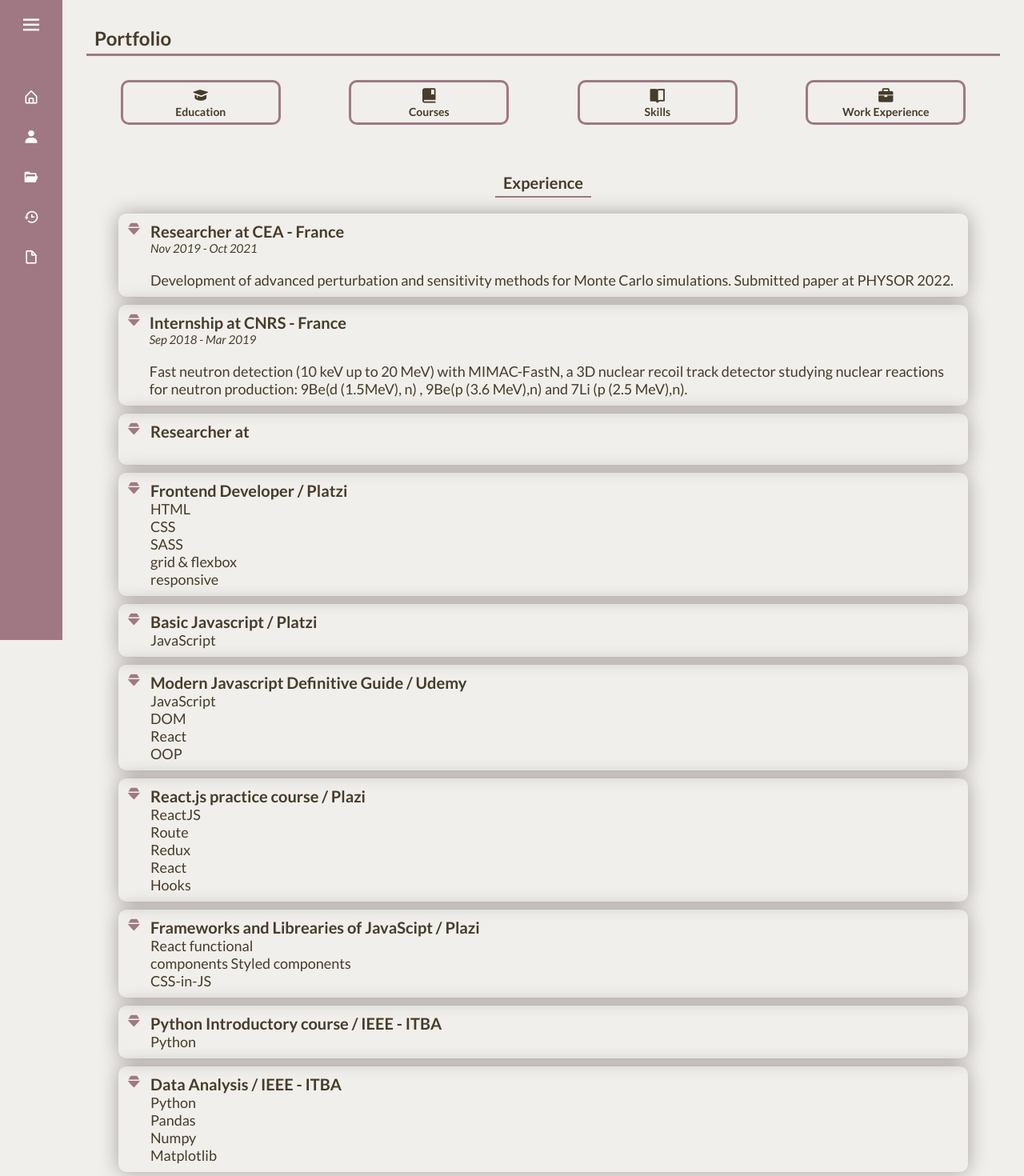
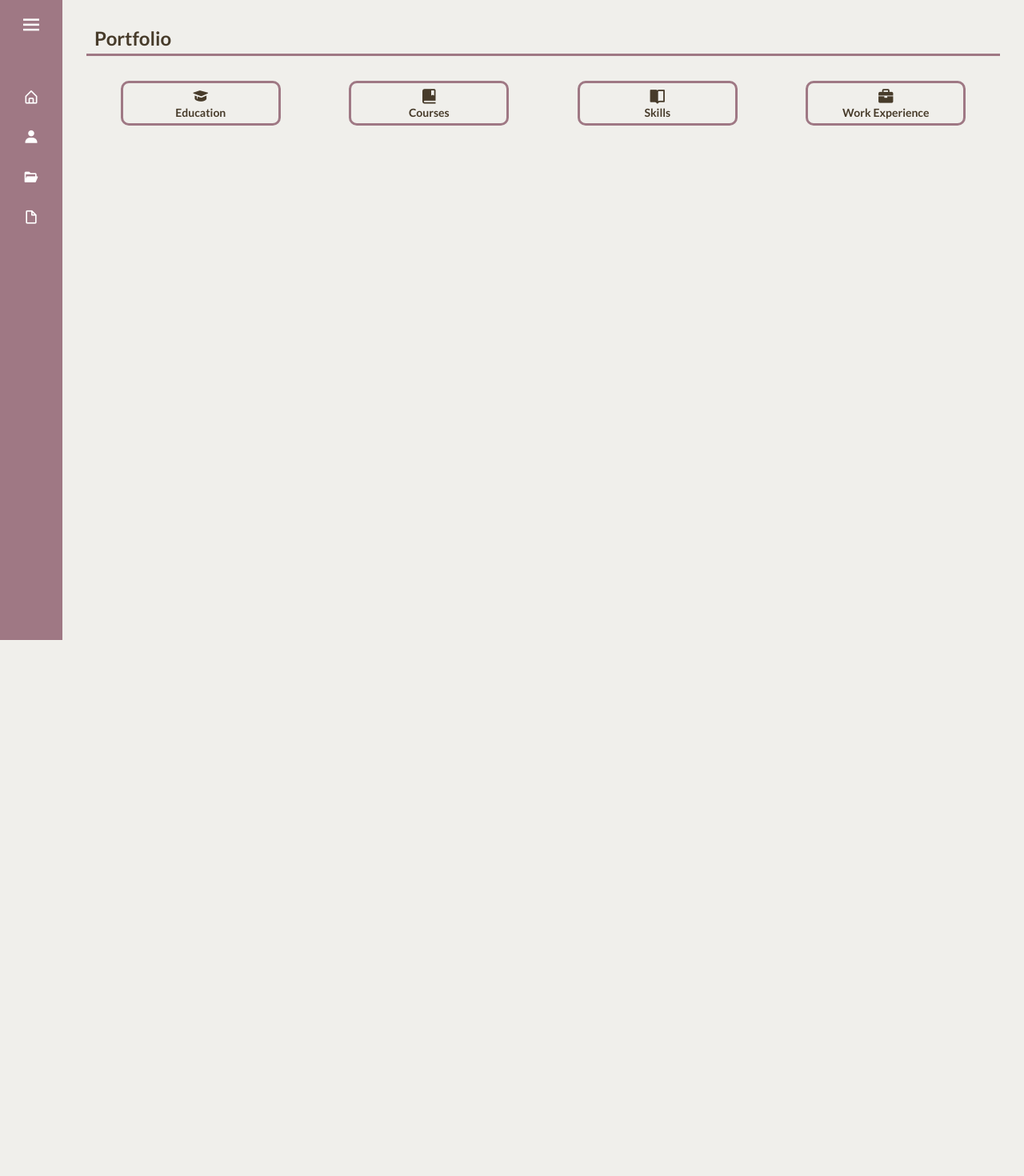
Before and after one commit to catwin94/catwin94.github.io, a React (Create React App) app: page /portfolio in a window 1280 px wide. Shown: the top 1470 px of the page at 80% size. After the commit the page ends 800 px from the top, so only its background shows below. Built offline with nearby package versions, Linux system fonts and the light colour scheme.

Commit message:
working on portfolio

```diff
--- a/src/assets/styles/home.scss
+++ b/src/assets/styles/home.scss
@@ -44,6 +44,7 @@
 .presentationContainer {
   display: flex;
   flex-direction: row;
+  flex-wrap: wrap;
   justify-content: space-around;
   align-items: center;
   height: 100vh;
--- a/src/assets/styles/portfolio.scss
+++ b/src/assets/styles/portfolio.scss
@@ -34,11 +34,13 @@
     display: flex;
     flex-direction: row;
     justify-content: space-around;
+    flex-wrap: wrap;
 
     & li {
       border: 3px solid $dpink;
       // background: $white;
       padding: 5px;
+      margin: 1px 0;
       border-radius: 1rem;
       text-align: center;
       width: 20rem;
@@ -61,6 +63,12 @@
   }
 }
 
+.activeButton {
+  background-color: $dpink;
+  color: $white;
+  cursor: pointer;
+}
+
 .portfolioTitle {
   // border: solid 2px red;
   border-bottom: solid 2px $dpink;
@@ -77,12 +85,14 @@
 
   & ul {
     list-style: none;
+
     & li {
       display: flex;
       flex-direction: row;
       // border: solid 2px rgb(223, 62, 62);
       padding: 1rem;
-      margin: 1rem 0;
+      margin: 2rem 0;
+      padding-bottom: 20px;
       border-radius: 1rem;
       box-shadow: 0px 0px 23px 0px rgba(65, 47, 47, 0.4);
       & i {
@@ -90,12 +100,14 @@
 
         width: 2rem;
         height: 2rem;
+
         margin-right: 1rem;
       }
       & div {
         & .title {
           font-weight: bold;
           font-size: 2rem;
+          margin-bottom: 2rem;
         }
         & .date {
           font-style: italic;
@@ -106,7 +118,14 @@
           font-size: 1.8rem;
         }
         & .skills {
+          display: inline;
           font-size: 1.8rem;
+          border: solid $dpink 2px;
+          color: $dpink;
+          border-radius: 5px;
+          margin: 2px 2px;
+          padding: 2px;
+          width: fit-content;
         }
       }
     }
--- a/src/components/Portfolio.jsx
+++ b/src/components/Portfolio.jsx
@@ -1,4 +1,4 @@
-import React from "react";
+import React, { useState } from "react";
 import Sidebar from "./Sidebar.jsx";
 import "../assets/styles/portfolio.scss";
 import "../assets/styles/home.scss";
@@ -54,8 +54,8 @@ const data = {
       {
         name: "Frameworks and Librearies of JavaScipt / Plazi",
         skills: [
-          "React functional",
-          "components Styled components",
+          "React functional components",
+          "Styled components",
           "CSS-in-JS",
         ],
       },
@@ -100,6 +100,8 @@ const data = {
 };
 
 const Portfolio = () => {
+  const [check, setCheck] = useState("");
+
   return (
     <div className="mainContainer">
       <Sidebar />
@@ -110,11 +112,14 @@ const Portfolio = () => {
           </div>
           <div className="navBarPortfolio">
             <ul>
-              <li onClick={() => console.log("hiciste click")}>
+              <li>
                 <i className="bx bxs-graduation"></i>
                 <h3>Education</h3>
               </li>
-              <li>
+              <li
+                onClick={() => setCheck("courses")}
+                className={` ${check === "courses" && "activeButton"}`}
+              >
                 <i className="bx bxs-book-bookmark"></i>
                 <h3>Courses</h3>
               </li>
@@ -122,12 +127,17 @@ const Portfolio = () => {
                 <i className="bx bxs-book-open"></i>
                 <h3>Skills</h3>
               </li>
-              <li>
+              <li
+                onClick={() => setCheck("experience")}
+                className={` ${check === "experience" && "activeButton"}`}
+              >
                 <i className="bx bxs-briefcase"></i>
                 <h3>Work Experience</h3>
               </li>
             </ul>
           </div>
+
+          {check === "experience" && (
             <div className="dataContainer">
               <div className="portfolioTitle">
                 <h3>Experience</h3>
@@ -146,7 +156,18 @@ const Portfolio = () => {
                       </div>
                     </li>
                   ))}
+                </ul>
+              </div>
+            </div>
+          )}
 
+          {check === "courses" && (
+            <div className="dataContainer">
+              <div className="portfolioTitle">
+                <h3>Courses</h3>
+              </div>
+              <div className="portfolioData">
+                <ul>
                   {data.courses.list.map((item, key) => (
                     <li key={key}>
                       <i className="bx bxs-diamond"></i>
@@ -163,6 +184,7 @@ const Portfolio = () => {
                 </ul>
               </div>
             </div>
+          )}
         </div>
       </div>
     </div>
--- a/src/components/Sidebar.jsx
+++ b/src/components/Sidebar.jsx
@@ -44,13 +44,13 @@ const Sidebar = () => {
             <span className="tooltip">Portfolio</span>
           </li>
 
-          <li>
+          {/* <li>
             <a href="/">
               <i className="bx bx-history"></i>
               <span className="links_name">Time Line</span>
             </a>
             <span className="tooltip">Time Line</span>
-          </li>
+          </li> */}
 
           <li>
             <a href={cvPdf} target="_blank" rel="noreferrer">
```
Lines whose indentation alone changed are shown as unchanged.
